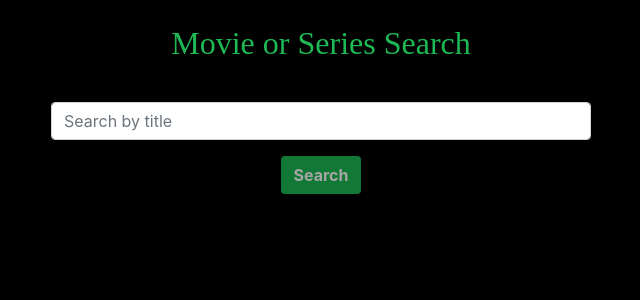
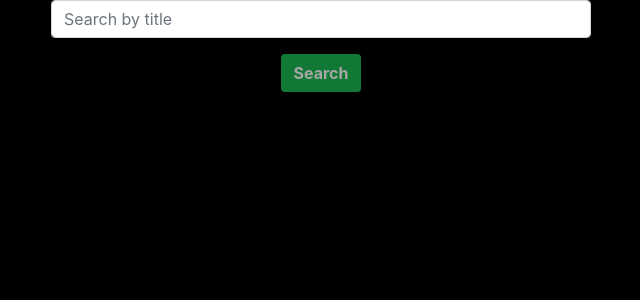
Before and after one commit to joshdun31/movie-series, a React (Create React App) app in the folder client/: page / in a window 1280 px wide. Shown: the top 300 px of the page, without its empty margins (319-959 px from the left). Built offline with nearby package versions, Linux system fonts and the light colour scheme; a web font is replaced by a local one.

Commit message:
Update App.js

```diff
--- a/client/src/App.js
+++ b/client/src/App.js
@@ -16,9 +16,6 @@ class App extends Component{
     return(
       <div style={bodyStyle}>
         <Router>
-          <div className='text-center mb-4 heading pt-4 pb-2'>
-              <Link to='/'><h2 style={{color:'#1DB954'}}>Movie or Series Search</h2></Link>
-          </div>
           <Switch>
             <Route exact component={Home} path='/'/>
             <Route exact component={Loading} path='/loading'/>
```
